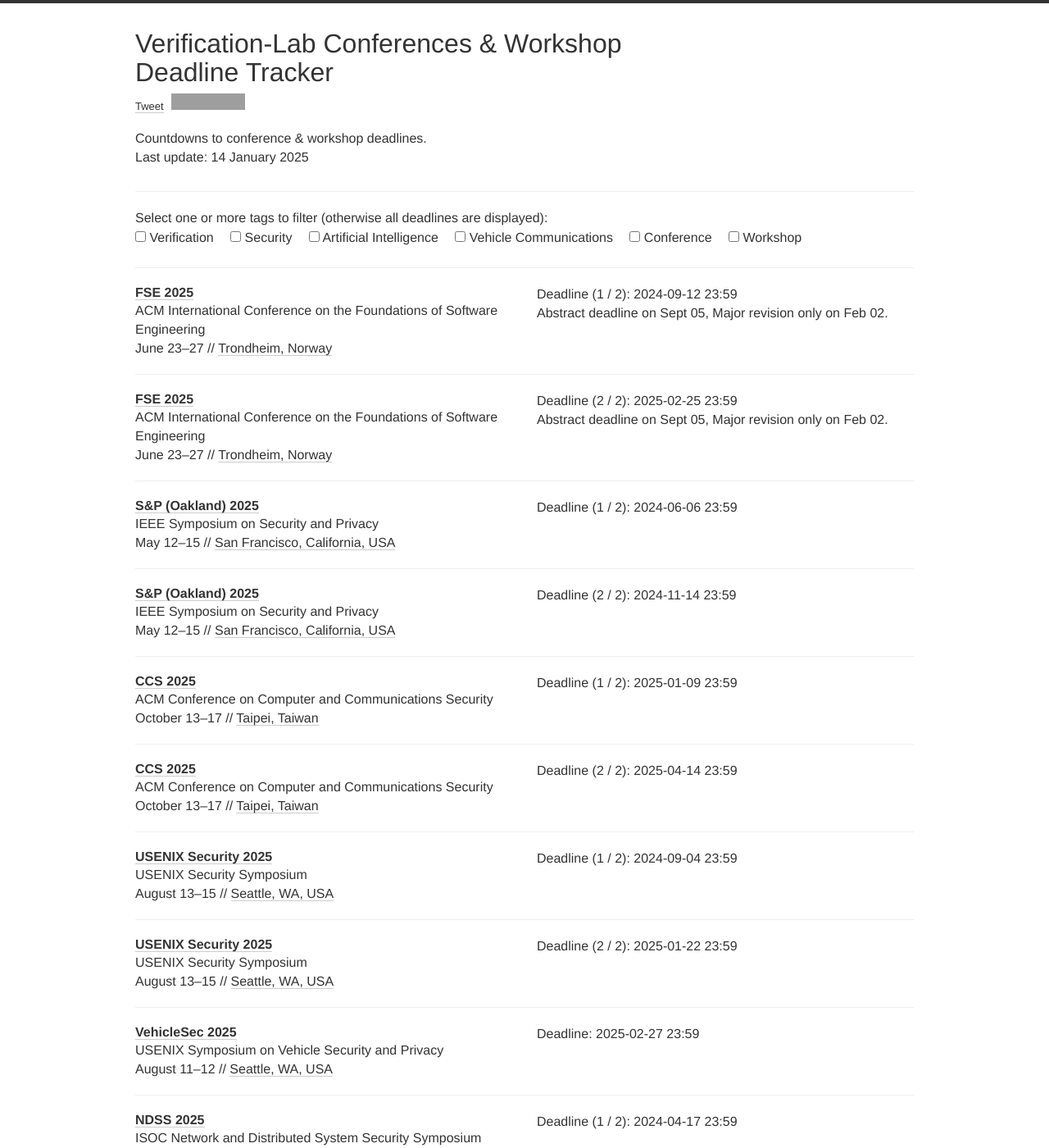
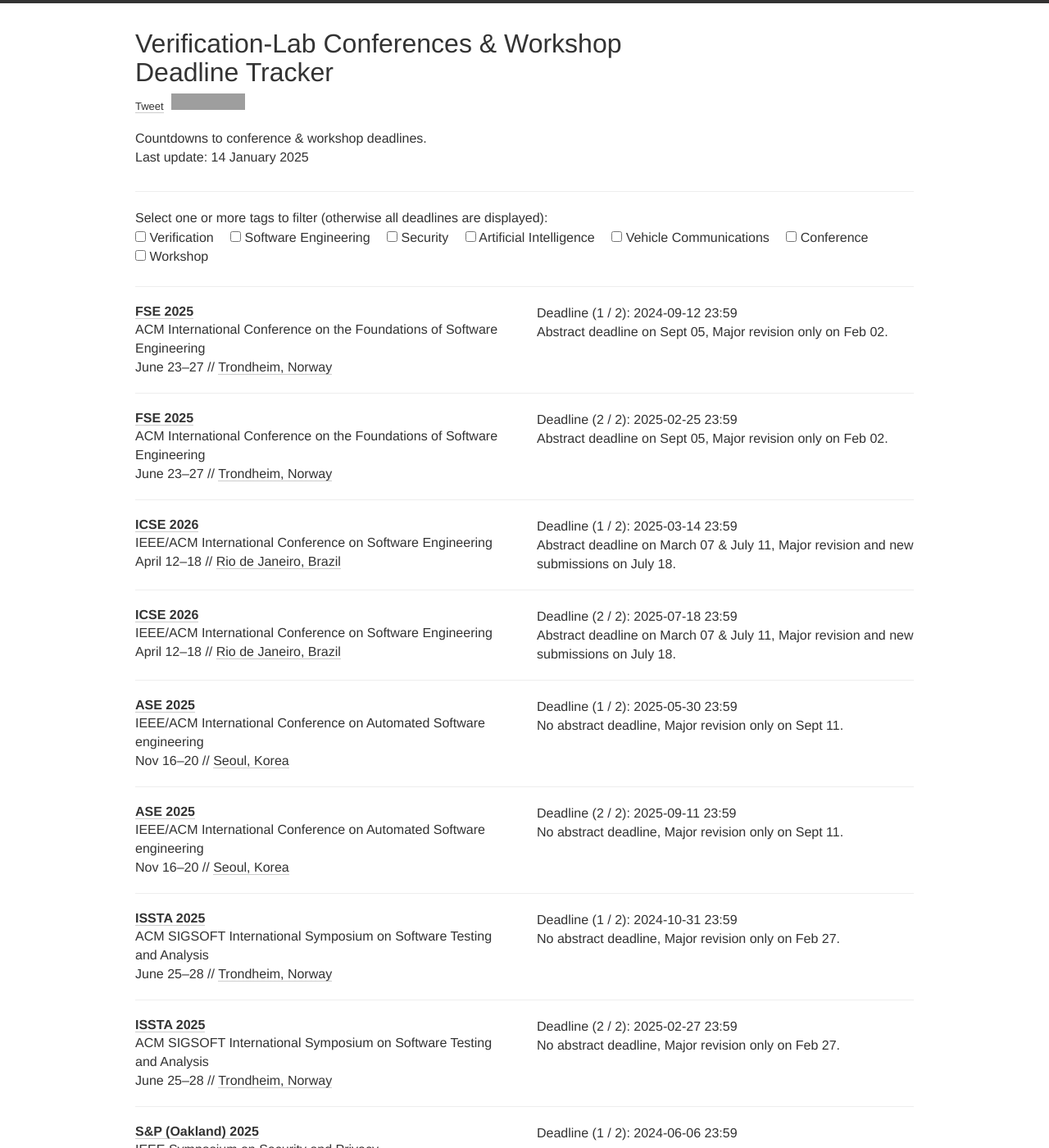
Before and after one commit to achintyadesai/vlab-deadlines, a Jekyll site: the page built from index.html, in a window 1280 px wide and 1400 px high. Shown: the whole window at 82% size. Built offline with Jekyll 4.4.1, drawn with Linux system fonts in a browser that asks for light colours; nearby versions of some CDN libraries; comment, search, counter and statistics services are not loaded; grey boxes are pictures that could not be loaded.

Commit message:
Deadlines updated for 2026 cycle

```diff
--- a/_data/conferences.yml
+++ b/_data/conferences.yml
@@ -10,7 +10,43 @@
   comment: Abstract deadline on Sept 05, Major revision only on Feb 02.
   date: June 23-27
   place: Trondheim, Norway
-  tags: [VERF, CONF]
+  tags: [SE, CONF]
+
+- name: ICSE
+  description: IEEE/ACM International Conference on Software Engineering
+  year: 2026
+  link: https://conf.researchr.org/home/icse-2026
+  deadline:
+    - "2025-03-14 23:59"
+    - "2025-07-18 23:59"
+  comment: Abstract deadline on March 07 & July 11, Major revision and new submissions on July 18.
+  date: April 12-18
+  place: Rio de Janeiro, Brazil
+  tags: [SE, CONF]
+
+- name: ASE
+  description: IEEE/ACM International Conference on Automated Software engineering
+  year: 2025
+  link: https://conf.researchr.org/home/ase-2025
+  deadline:
+    - "2025-05-30 23:59"
+    - "2025-09-11 23:59"
+  comment: No abstract deadline, Major revision only on Sept 11.
+  date: Nov 16-20
+  place: Seoul, Korea
+  tags: [SE, CONF]
+
+- name: ISSTA
+  description: ACM SIGSOFT International Symposium on Software Testing and Analysis
+  year: 2025
+  link: https://conf.researchr.org/home/issta-2025
+  deadline:
+    - "2024-10-31 23:59"
+    - "2025-02-27 23:59"
+  comment: No abstract deadline, Major revision only on Feb 27.
+  date: June 25-28
+  place: Trondheim, Norway
+  tags: [SE, CONF]
 
 # Security and Privacy
 - name: S&P (Oakland)
--- a/_data/types.yml
+++ b/_data/types.yml
@@ -1,6 +1,8 @@
 ---
 - name: Verification
   tag: VERF
+- name: Software Engineering
+  tag: SE
 - name: Security
   tag: SEC
 - name: Artificial Intelligence
```
